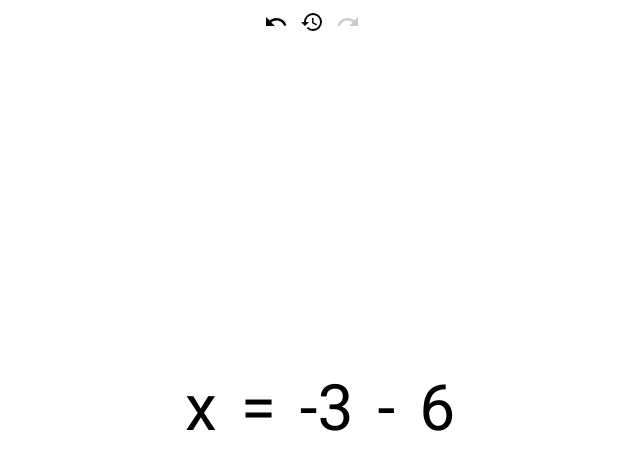
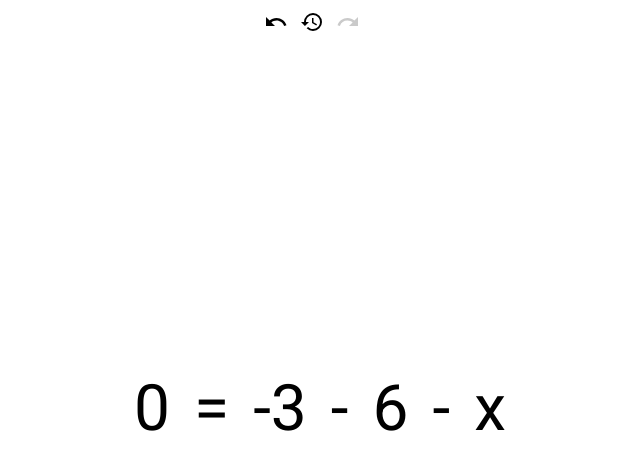
Before and after one commit to DevanTurtle7/brickhack9, a React (Create React App) app: page / in a window 1280 px wide. Shown: the top 470 px of the page, without its empty margins (328-968 px from the left). Built offline with nearby package versions, Linux system fonts and the light colour scheme.

Commit message:
Added zero edge case

```diff
--- a/src/App.tsx
+++ b/src/App.tsx
@@ -15,11 +15,18 @@ function App() {
   const right = [three];
 
   const [equation, setEquation] = useState(new Equation(left, right));
+  const [count, setCount] = useState(0);
 
   useEffect(() => {
     console.log('Moving 6 left to right');
-    setEquation(equation.moveVariableFromSide(1, true));
-  }, []);
+    if (count === 0) {
+      setEquation(equation.moveVariableFromSide(1, true));
+      setCount(1);
+    } else if (count === 1) {
+      setEquation(equation.moveVariableFromSide(0, true));
+      setCount(2);
+    }
+  }, [count, setCount]);
 
   const printHistory = () => {
     console.log('Equation history:');
--- a/src/model/Equation.ts
+++ b/src/model/Equation.ts
@@ -20,6 +20,10 @@ class Equation {
     const variable = equation.splice(from, 1)[0];
     equation.splice(to, 0, variable);
 
+    if (equation.length === 0) {
+      equation.push(new Variable('number', true, 0));
+    }
+
     return newEquation;
   }
 
@@ -29,7 +33,10 @@ class Equation {
     const fromEquation = fromLeft ? newEquation.left : newEquation.right;
     const toEquation = fromLeft ? newEquation.right : newEquation.left;
     const variable = fromEquation.splice(fromIndex, 1)[0];
-    console.log(variable);
+
+    if (fromEquation.length === 0) {
+      fromEquation.push(new Variable('number', true, 0));
+    }
 
     // Change positivity when moving sides
     variable.positive = !variable.positive;
--- a/src/model/Variable.ts
+++ b/src/model/Variable.ts
@@ -6,7 +6,7 @@ class Variable {
   constructor(type: any, positive: boolean, value?: number) {
     this.type = type;
     this.positive = positive;
-    if (value) {
+    if (value !== undefined) {
       this.value = value;
     }
   }
--- a/src/styles/index.css
+++ b/src/styles/index.css
@@ -40,11 +40,11 @@ body {
   font-size: 24px;
   margin-left: 6px;
   margin-right: 6px;
-  cursor: pointer;
 }
 
 .icon-button-enabled {
-  color: black
+  color: black;
+  cursor: pointer;
 }
 
 .icon-button-disabled {
```
